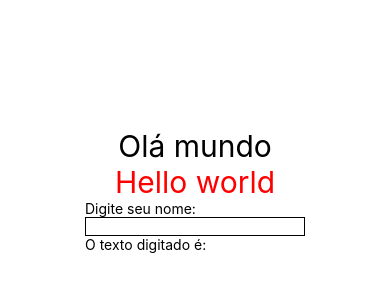
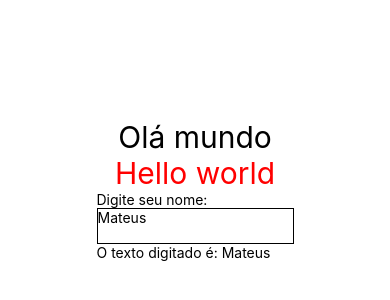
Before and after one commit to MateusPitura/app1, a React Native app: screen / in a window 390 px wide. Shown: the part 232-532 px from the top of the page. Built offline with nearby package versions, Linux system fonts and the light colour scheme.

Commit message:
feat(project): adicionado entrada de texto
Adicionado entrada de texto de mútliplas linhas

```diff
--- a/componentes/CaixaDeTexto.tsx
+++ b/componentes/CaixaDeTexto.tsx
@@ -3,7 +3,7 @@ import {View, TextInput, Text} from 'react-native';
 
 export default function(){
 
-    const [nome, setNome] = useState("");
+    const [nome, setNome] = useState("Mateus");
 
     return(
         <View>
@@ -12,7 +12,8 @@ export default function(){
                 style={{borderWidth: 1, borderColor: '#000'}}
                 value={nome}
                 onChangeText={text=>setNome(text)}
-                multline='false'
+                multiline={true}
+                autoCapitalize="sentences"
             />
             <Text>O texto digitado é: {nome}</Text>
         </View>
```
